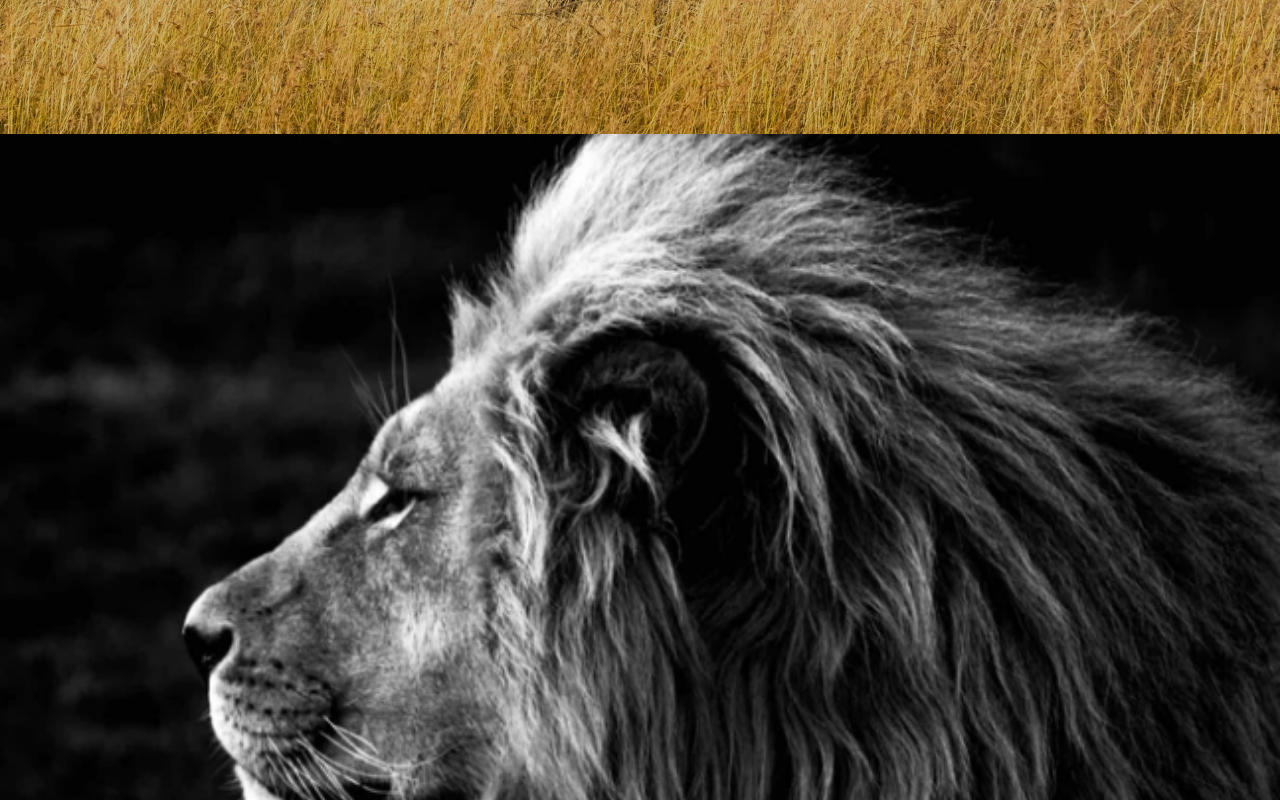
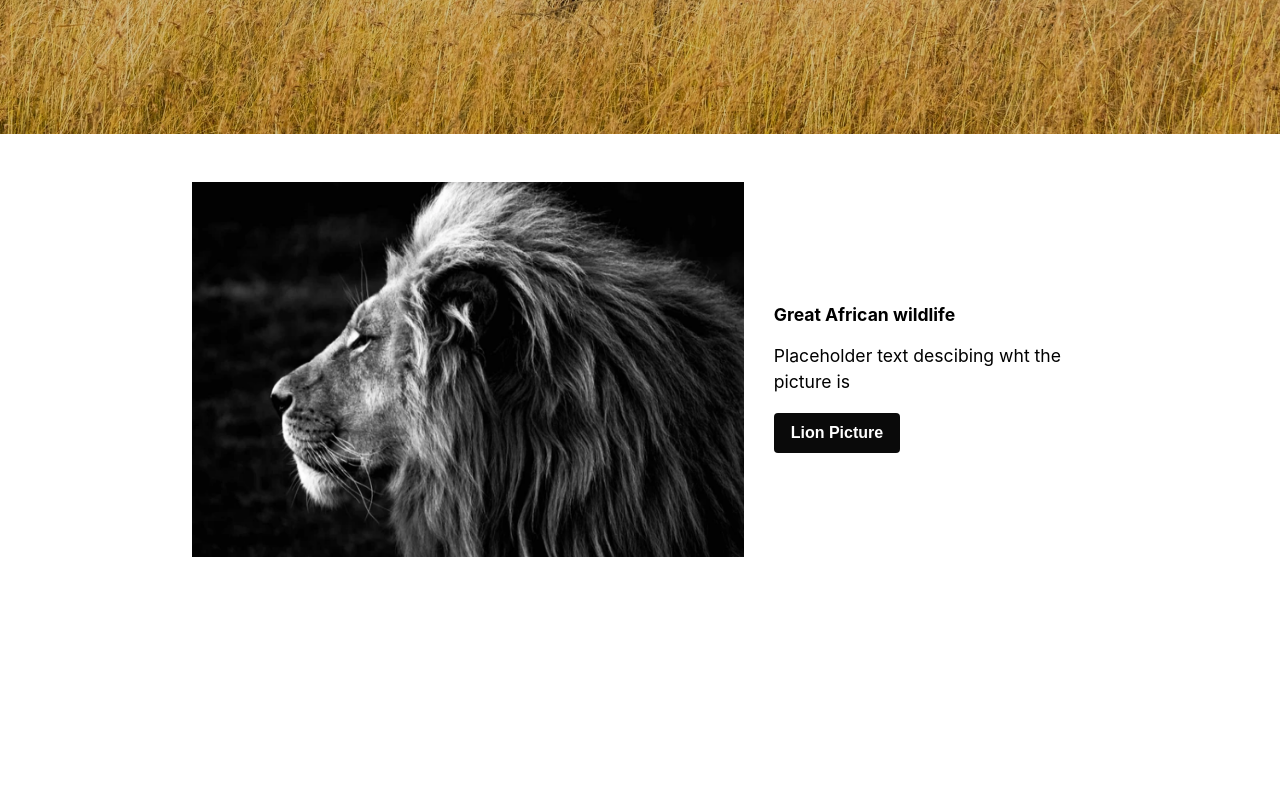
Before and after one commit to DesmondM/shopping-cart, a React (Create React App) app: page / in a window 1280 px wide. Shown: the part 660-1460 px from the top of the page. After the commit the page ends 1269 px from the top, so only its background shows below. Built offline with nearby package versions, Linux system fonts and the light colour scheme.

Commit message:
main css

```diff
--- a/src/components/main-section/main-section.styles.scss
+++ b/src/components/main-section/main-section.styles.scss
@@ -0,0 +1,32 @@
+.main-section-container{
+    width: 70%;
+    margin: 3rem auto;
+
+    h2{
+        font-size: 1.1rem;
+    }
+    .ms-m-description{
+        p{
+            font-size: 0.933rem;
+            line-height:1.5;
+        }
+    }
+    @media(min-width:1024px){
+        .main-section-middle{
+            display: flex;
+            justify-content: space-between;
+
+            .ms-image{
+                max-width: 545px;
+                flex:1 0 545px;
+            }
+            .ms-m-description{
+                margin-left: 30px;
+                align-self: center;
+                p{
+                    font-size: 1.1rem;
+                }
+            }
+        }
+    }
+}
```
